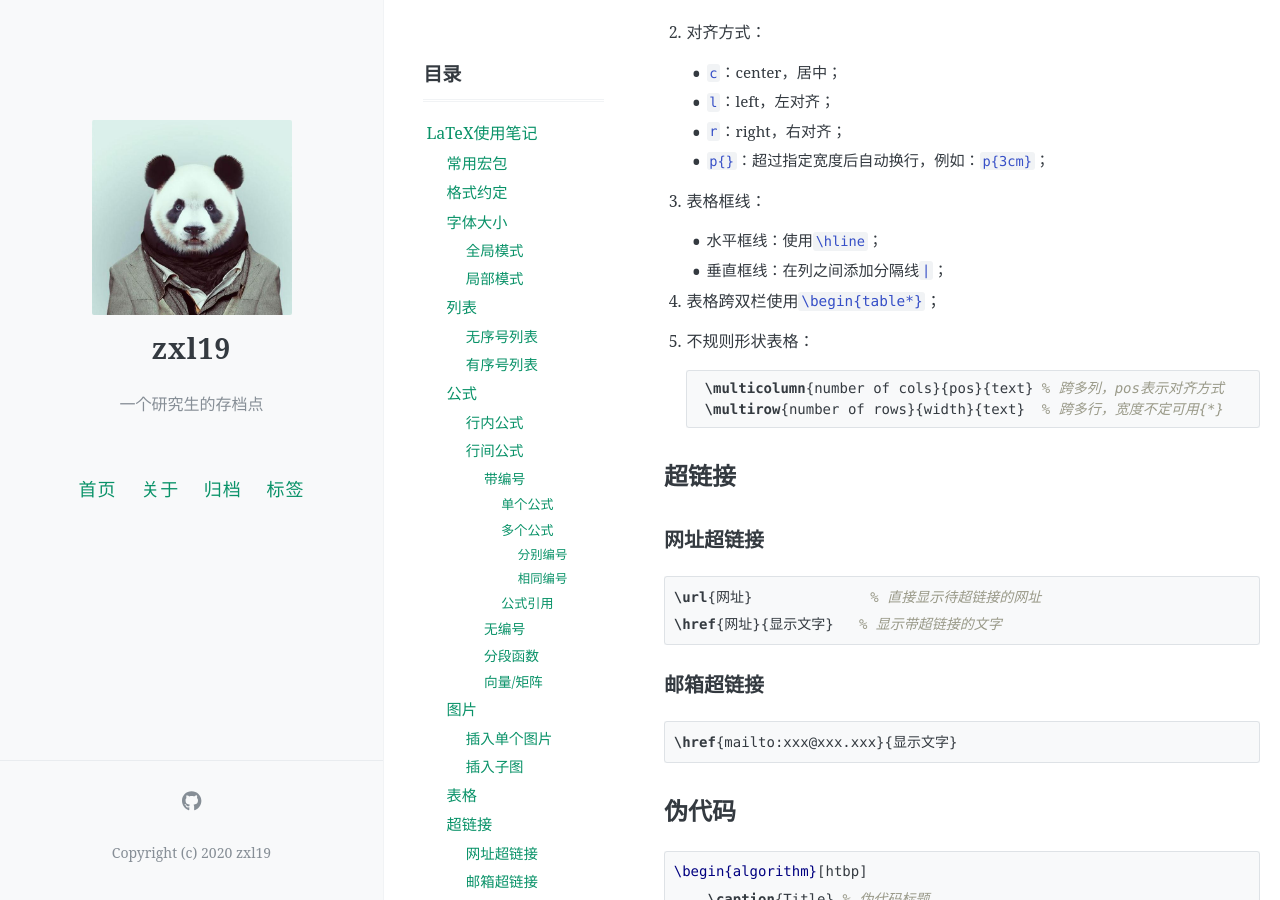
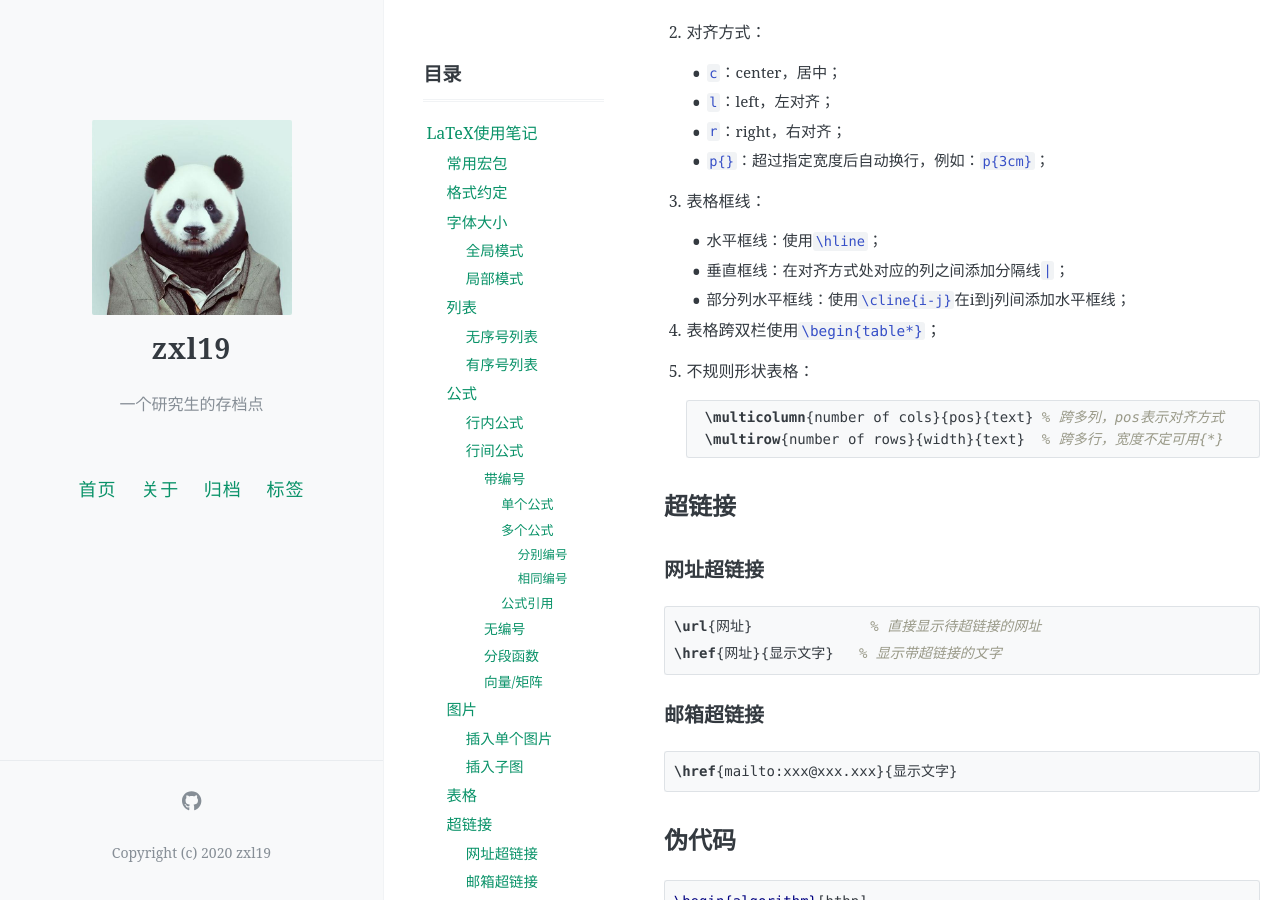
Before and after one commit to zxl19/zxl19.github.io, a Jekyll site: the page built from _posts/2021-03-29-latex-note.md, in a window 1280 px wide and 900 px high, scrolled down 8617 px. Built offline with Jekyll 4.4.1, drawn with Linux system fonts in a browser that asks for light colours; formulas are drawn with MathJax 3; comment, search, counter and statistics services are not loaded; part of the change alters nothing that is shown.

Commit message:
Update 2021-03-29-latex-note.md

```diff
--- a/_posts/2021-03-29-latex-note.md
+++ b/_posts/2021-03-29-latex-note.md
@@ -377,7 +377,8 @@ $公式内容$
 3. 表格框线：
 
     - 水平框线：使用`\hline`；
-    - 垂直框线：在列之间添加分隔线`|`；
+    - 垂直框线：在对齐方式处对应的列之间添加分隔线`|`；
+    - 部分列水平框线：使用`\cline{i-j}`在i到j列间添加水平框线；
 
 4. 表格跨双栏使用`\begin{table*}`；
 5. 不规则形状表格：
@@ -738,14 +739,15 @@ TODO：单独整理。
 19. [图片1-CSDN博客](https://blog.csdn.net/qq_38526623/article/details/103737589)
 20. [图片2-CSDN博客](https://blog.csdn.net/LeonSUST/article/details/89332744)
 21. [单元格换行-CSDN博客](https://blog.csdn.net/robertchenguangzhi/article/details/48916319)
-22. [\multirow-CSDN博客](https://blog.csdn.net/robert_chen1988/article/details/80861246)
-23. [超链接-CSDN博客](https://blog.csdn.net/OOFFrankDura/article/details/90600855)
-24. [代码块1-Overleaf](https://www.overleaf.com/learn/latex/Code_listing)
-25. [代码块2-CSDN博客](https://blog.csdn.net/RobertChenGuangzhi/article/details/45126785)
-26. [脚注-LaTeX 工作室](https://www.latexstudio.net/archives/51620.html)
-27. [参考文献1-知乎](https://zhuanlan.zhihu.com/p/265479955)
-28. [参考文献2-知乎](https://zhuanlan.zhihu.com/p/114733612)
-29. [参考文献3-Stack Exchange](https://tex.stackexchange.com/questions/99615/backref-package-for-page-reference)
-30. [参考文献4-CSDN博客](https://blog.csdn.net/xovee/article/details/109715706)
-30. [参考文献5-CSDN博客](https://blog.csdn.net/xovee/article/details/109896563)
-31. [LaTeX公式转Word公式-简书](https://www.jianshu.com/p/0947ebcfc42e)
+22. [\cline-CSDN博客](https://blog.csdn.net/huancaoo/article/details/113106636)
+23. [\multirow-CSDN博客](https://blog.csdn.net/robert_chen1988/article/details/80861246)
+24. [超链接-CSDN博客](https://blog.csdn.net/OOFFrankDura/article/details/90600855)
+25. [代码块1-Overleaf](https://www.overleaf.com/learn/latex/Code_listing)
+26. [代码块2-CSDN博客](https://blog.csdn.net/RobertChenGuangzhi/article/details/45126785)
+27. [脚注-LaTeX 工作室](https://www.latexstudio.net/archives/51620.html)
+28. [参考文献1-知乎](https://zhuanlan.zhihu.com/p/265479955)
+29. [参考文献2-知乎](https://zhuanlan.zhihu.com/p/114733612)
+30. [参考文献3-Stack Exchange](https://tex.stackexchange.com/questions/99615/backref-package-for-page-reference)
+31. [参考文献4-CSDN博客](https://blog.csdn.net/xovee/article/details/109715706)
+32. [参考文献5-CSDN博客](https://blog.csdn.net/xovee/article/details/109896563)
+33. [LaTeX公式转Word公式-简书](https://www.jianshu.com/p/0947ebcfc42e)
```
